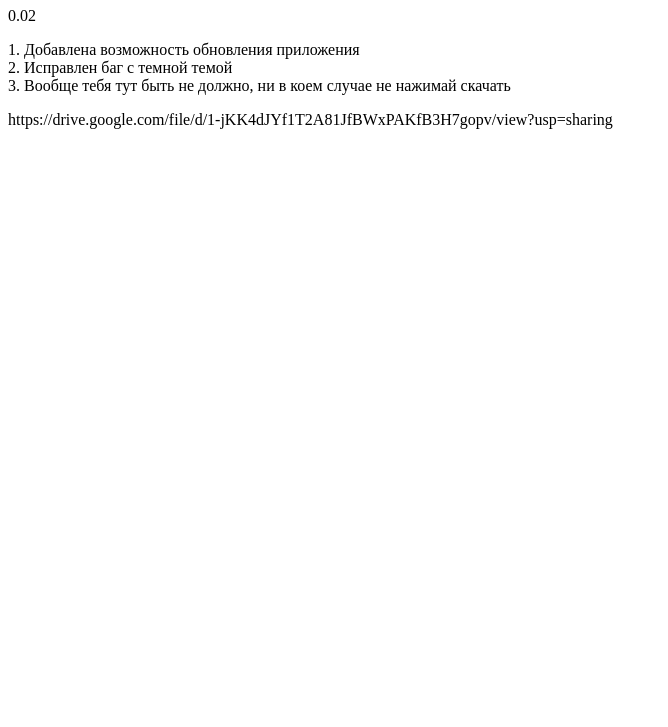
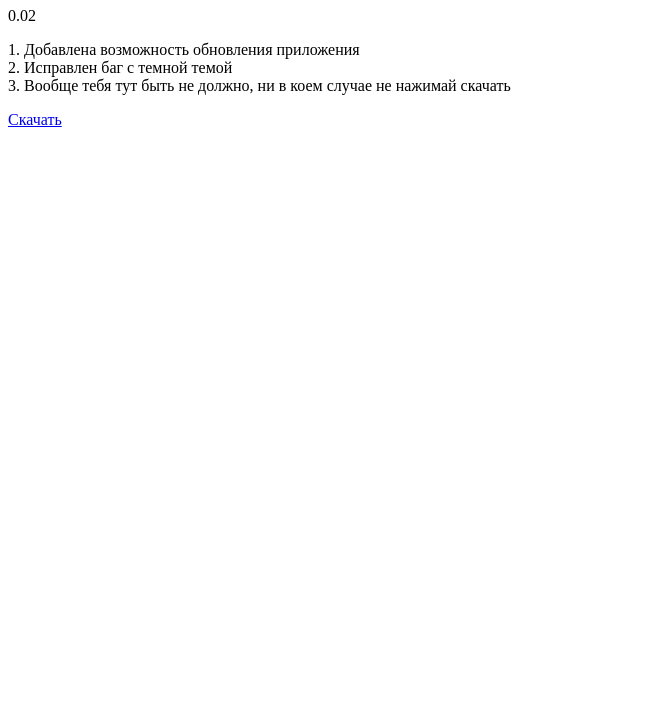
Before and after one commit to Ebaluga/MonitechUpdatePage, a plain HTML site: page index.html in a window 1280 px wide. Shown: the part 73-800 px from the top of the page, without its empty margins (0-668 px from the left). Drawn offline with Linux system fonts and the light colour scheme.

Commit message:
Update index.html

```diff
--- a/index.html
+++ b/index.html
@@ -7,6 +7,6 @@
     <h1>Последняя версия приложения Monitech</h1>
     <p class="version">0.02</p>
     <p class="changelog"> 1. Добавлена возможность обновления приложения<br>2. Исправлен баг с темной темой<br>3. Вообще тебя тут быть не должно, ни в коем случае не нажимай скачать<br></p>
-    <p class="download">https://drive.google.com/file/d/1-jKK4dJYf1T2A81JfBWxPAKfB3H7gopv/view?usp=sharing</p>
+    <a class="download" href="https://drive.google.com/file/d/1-jKK4dJYf1T2A81JfBWxPAKfB3H7gopv/view?usp=sharing">Скачать</a>
   </body>
 </html>
```
